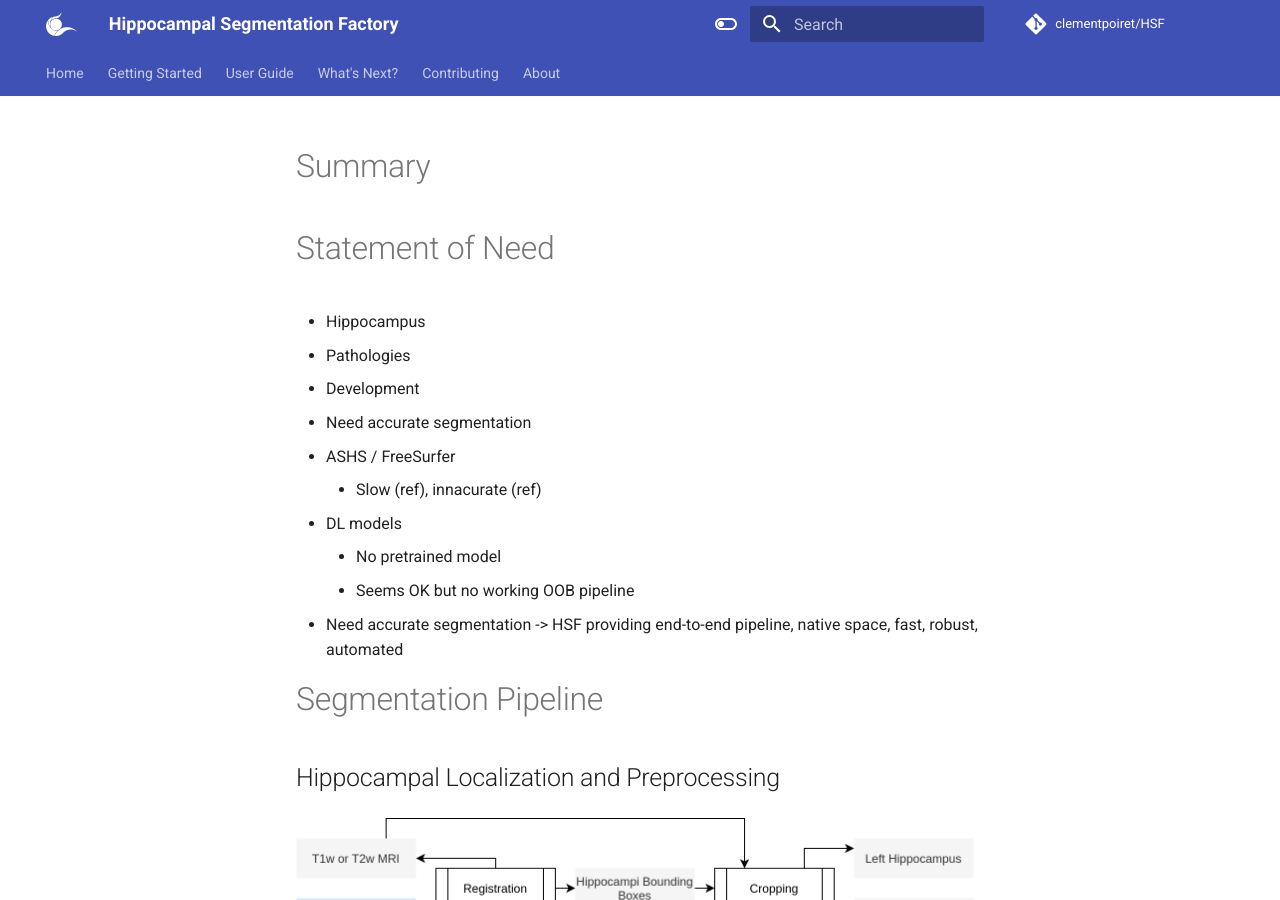
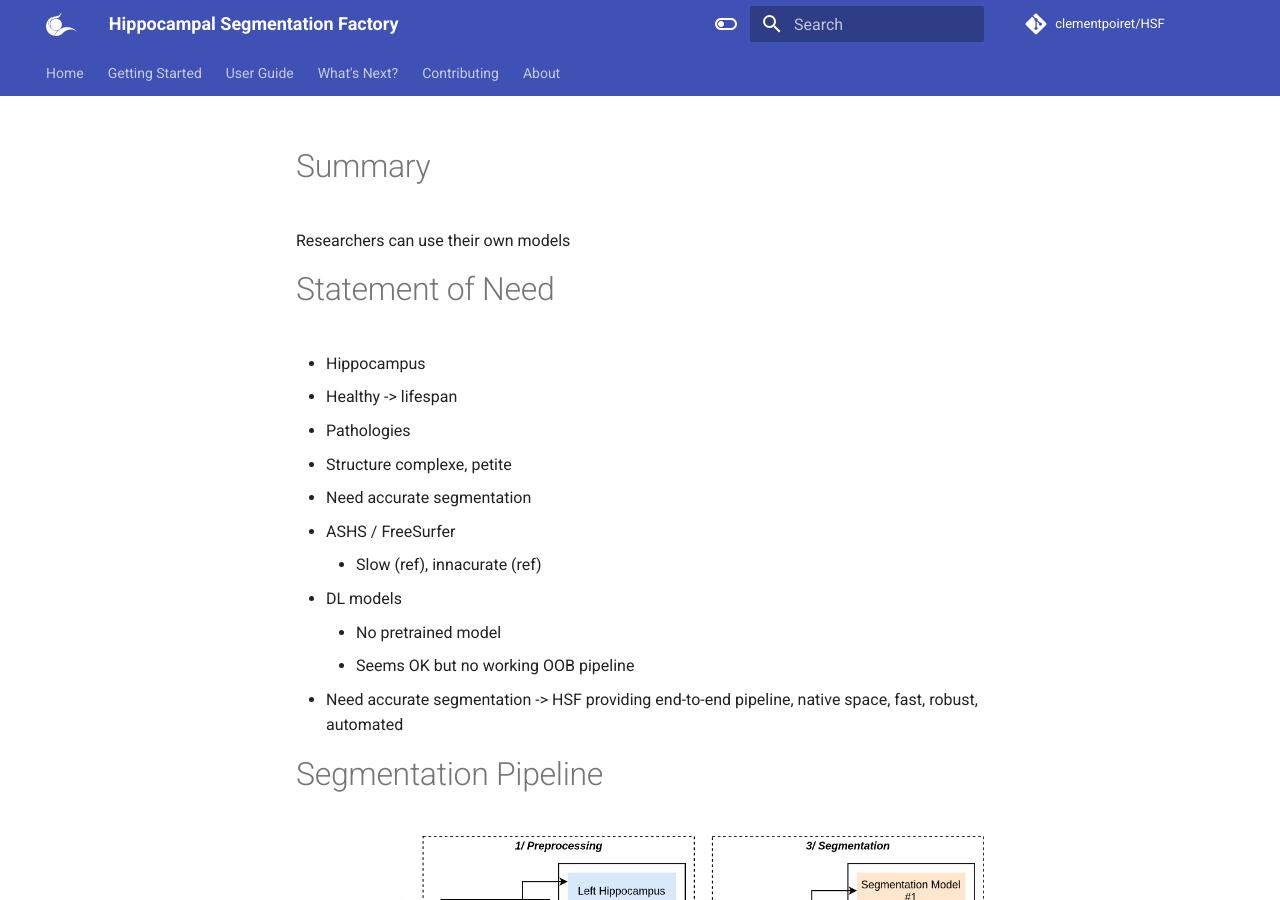
Before and after one commit to clementpoiret/HSF, an MkDocs documentation site: the page built from docs/papers/joss/paper.md, in a window 1280 px wide and 900 px high. Built offline with MkDocs 1.6.1 and Material for MkDocs 9.7.7, drawn with Linux system fonts in a browser that asks for light colours; comment, search, counter and statistics services are not loaded; the version menu is left out.

Commit message:
[PAPER] Added figure

```diff
--- a/docs/papers/joss/paper.md
+++ b/docs/papers/joss/paper.md
@@ -41,11 +41,14 @@
 
 # Summary
 
+Researchers can use their own models
+
 # Statement of Need
 
 - Hippocampus
+  - Healthy -> lifespan
   - Pathologies
-  - Development
+  - Structure complexe, petite
 - Need accurate segmentation
   - ASHS / FreeSurfer
     - Slow (ref), innacurate (ref)
@@ -54,8 +57,9 @@
     - Seems OK but no working OOB pipeline
 - Need accurate segmentation -> HSF providing end-to-end pipeline, native space, fast, robust, automated
 
+# Segmentation Pipeline
 
-# Segmentation Pipeline
+![ROILoc](figures/hsf.png)
 
 ## Hippocampal Localization and Preprocessing
 
```
Also changed, not shown: docs/papers/joss/figures/hsf.png (added).
